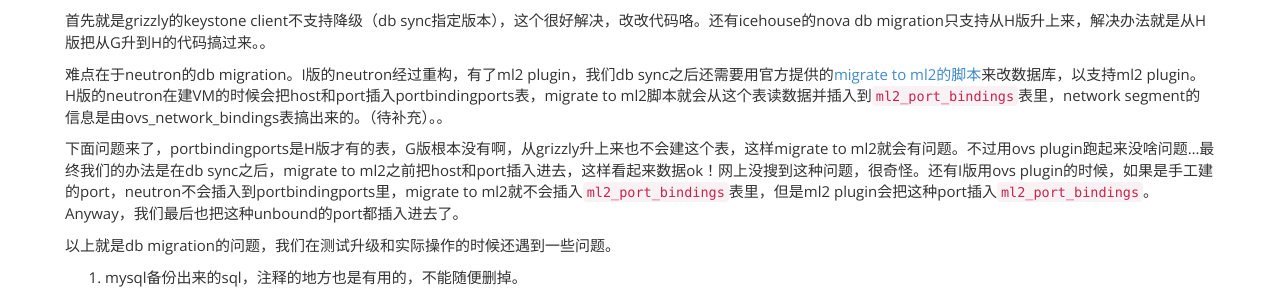
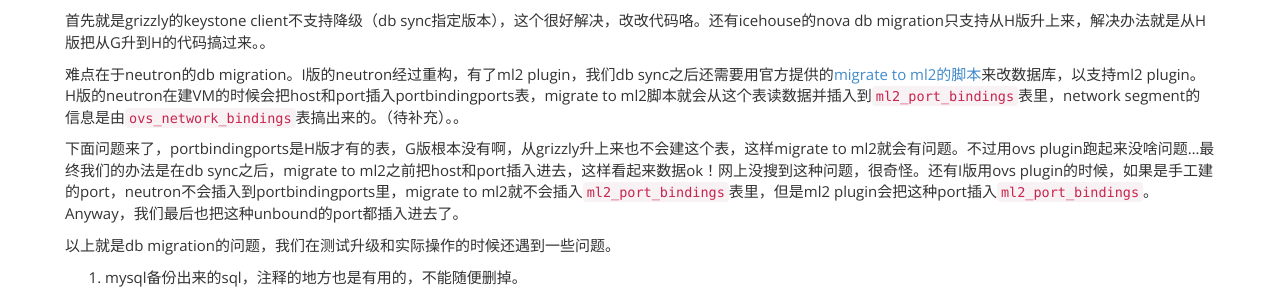
Before and after one commit to greenmoon55/greenmoon55.github.io, a Jekyll site: the page built from _posts/2015-02-14-upgrade-openstack-from-grizzly-to-icehouse.md, in a window 1280 px wide and 1285 px high. Shown: the part 402-700 px from the top of the window. Built offline with Jekyll 4.4.1, drawn with Linux system fonts in a browser that asks for light colours; nearby versions of some CDN libraries; Markdown is read by kramdown in place of the engine named in the settings; comment, search, counter and statistics services are not loaded.

Commit message:
fix another db name

```diff
--- a/_posts/2015-02-14-upgrade-openstack-from-grizzly-to-icehouse.md
+++ b/_posts/2015-02-14-upgrade-openstack-from-grizzly-to-icehouse.md
@@ -12,7 +12,7 @@
 
 首先就是grizzly的keystone client不支持降级（db sync指定版本），这个很好解决，改改代码咯。还有icehouse的nova db migration只支持从H版升上来，解决办法就是从H版把从G升到H的代码搞过来。。
 
-难点在于neutron的db migration。I版的neutron经过重构，有了ml2 plugin，我们db sync之后还需要用官方提供的[migrate to ml2的脚本](https://github.com/openstack/neutron/blob/3116ffafdca72e9eef70f4eaf90626982ae51d4c/neutron/db/migration/migrate_to_ml2.py)来改数据库，以支持ml2 plugin。H版的neutron在建VM的时候会把host和port插入portbindingports表，migrate to ml2脚本就会从这个表读数据并插入到`ml2_port_bindings`表里，network segment的信息是由ovs_network_bindings表搞出来的。（待补充）。。
+难点在于neutron的db migration。I版的neutron经过重构，有了ml2 plugin，我们db sync之后还需要用官方提供的[migrate to ml2的脚本](https://github.com/openstack/neutron/blob/3116ffafdca72e9eef70f4eaf90626982ae51d4c/neutron/db/migration/migrate_to_ml2.py)来改数据库，以支持ml2 plugin。H版的neutron在建VM的时候会把host和port插入portbindingports表，migrate to ml2脚本就会从这个表读数据并插入到`ml2_port_bindings`表里，network segment的信息是由`ovs_network_bindings`表搞出来的。（待补充）。。
 
 下面问题来了，portbindingports是H版才有的表，G版根本没有啊，从grizzly升上来也不会建这个表，这样migrate to ml2就会有问题。不过用ovs plugin跑起来没啥问题...最终我们的办法是在db sync之后，migrate to ml2之前把host和port插入进去，这样看起来数据ok！网上没搜到这种问题，很奇怪。还有I版用ovs plugin的时候，如果是手工建的port，neutron不会插入到portbindingports里，migrate to ml2就不会插入`ml2_port_bindings`表里，但是ml2 plugin会把这种port插入`ml2_port_bindings`。Anyway，我们最后也把这种unbound的port都插入进去了。
 
```
